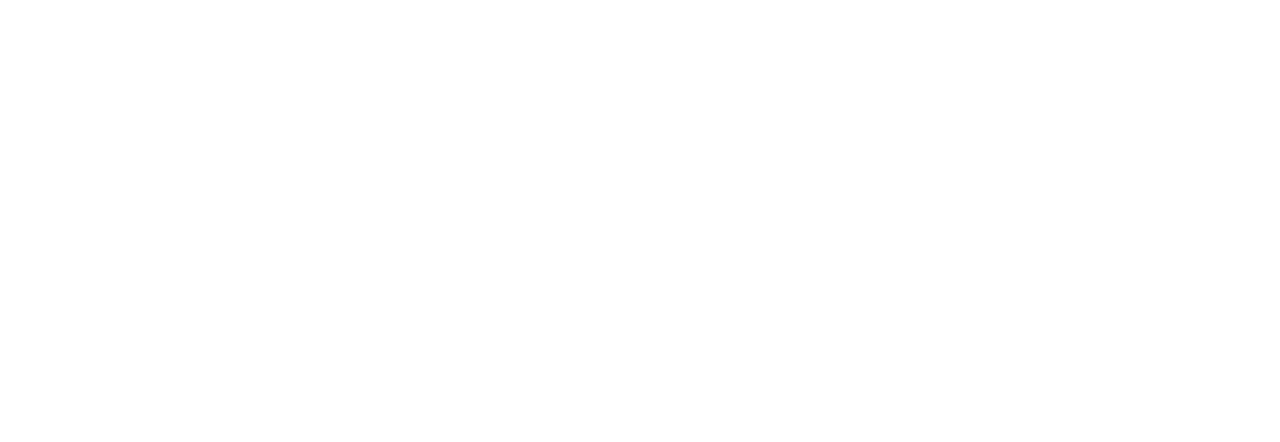
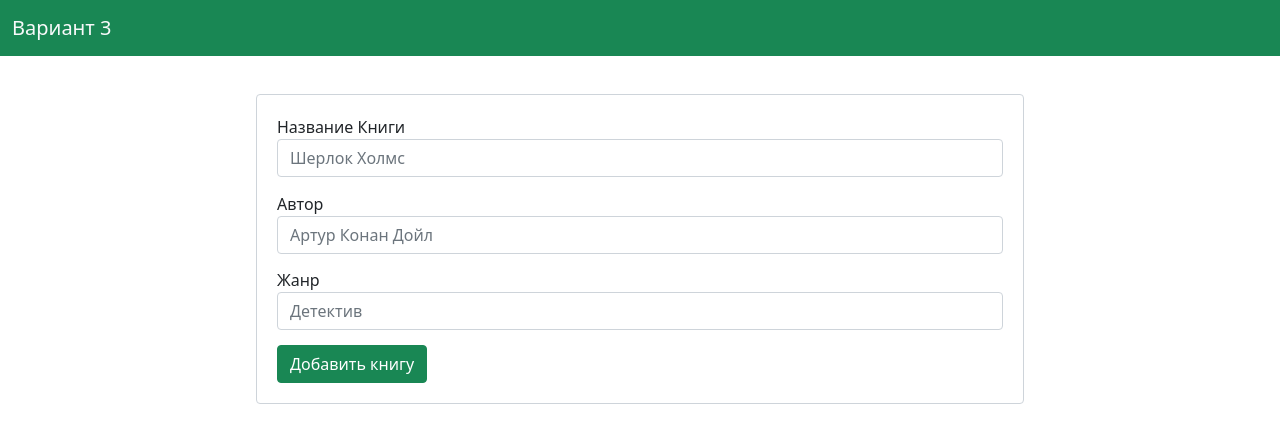
Before and after one commit to ProstDasha/-, a plain HTML site: page index.html in a window 1280 px wide. Drawn offline with nearby package versions, Linux system fonts and the light colour scheme.

Commit message:
форма

```diff
--- a/index.html
+++ b/index.html
@@ -1,12 +1,46 @@
 <!DOCTYPE html>
-<html lang="en">
+<html lang="ru">
+
 <head>
-    <meta charset="UTF-8">
-    <meta http-equiv="X-UA-Compatible" content="IE=edge">
-    <meta name="viewport" content="width=device-width, initial-scale=1.0">
-    <title>Document</title>
+    <meta charset="UTF-8" />
+    <meta http-equiv="X-UA-Compatible" content="IE=edge" />
+    <meta name="viewport" content="width=device-width, initial-scale=1.0" />
+    <link href="https://cdn.jsdelivr.net/npm/bootstrap@5.1.3/dist/css/bootstrap.min.css" rel="stylesheet"
+        integrity="sha384-1BmE4kWBq78iYhFldvKuhfTAU6auU8tT94WrHftjDbrCEXSU1oBoqyl2QvZ6jIW3" crossorigin="anonymous">
+    <title>Параваева Дарья Олеговна</title>
+    <link rel="stylesheet" href="style.css">
 </head>
+
+
 <body>
+    <header>
+        <nav class="navbar navbar-expand-lg navbar-light bg-success">
+            <div class="container-fluid">
+                <a class="navbar-brand text-light" href="#">Вариант 3</a>
+            </div>
+        </nav>
+    </header>
+
+    <form class="form-control" method="post" enctype="multipart/form-data"
+        style="padding: 20px; width: 60%; margin: 3% 0% 5% 20%;">
+
+
+        <div class="form-group" style="margin-bottom: 2%;">
+            <label for="name">Название Книги</label>
+            <input type="text" class="form-control" id="name" name="name" placeholder="Шерлок Холмс" required />
+        </div>
+        <div class="form-group" style="margin-bottom: 2%;">
+            <label for="name">Автор</label>
+            <input type="text" class="form-control" id="author" name="author" placeholder="Артур Конан Дойл" required />
+        </div>
+        <div class="form-group" style="margin-bottom: 2%;">
+            <label for="name">Жанр</label>
+            <input type="text" class="form-control" id="genere" name="genere" placeholder="Детектив" required />
+        </div>
+
+        <button type="submit" class="btn btn-success">Добавить книгу</button>
+    </form>
 
 </body>
+
 </html>
```
